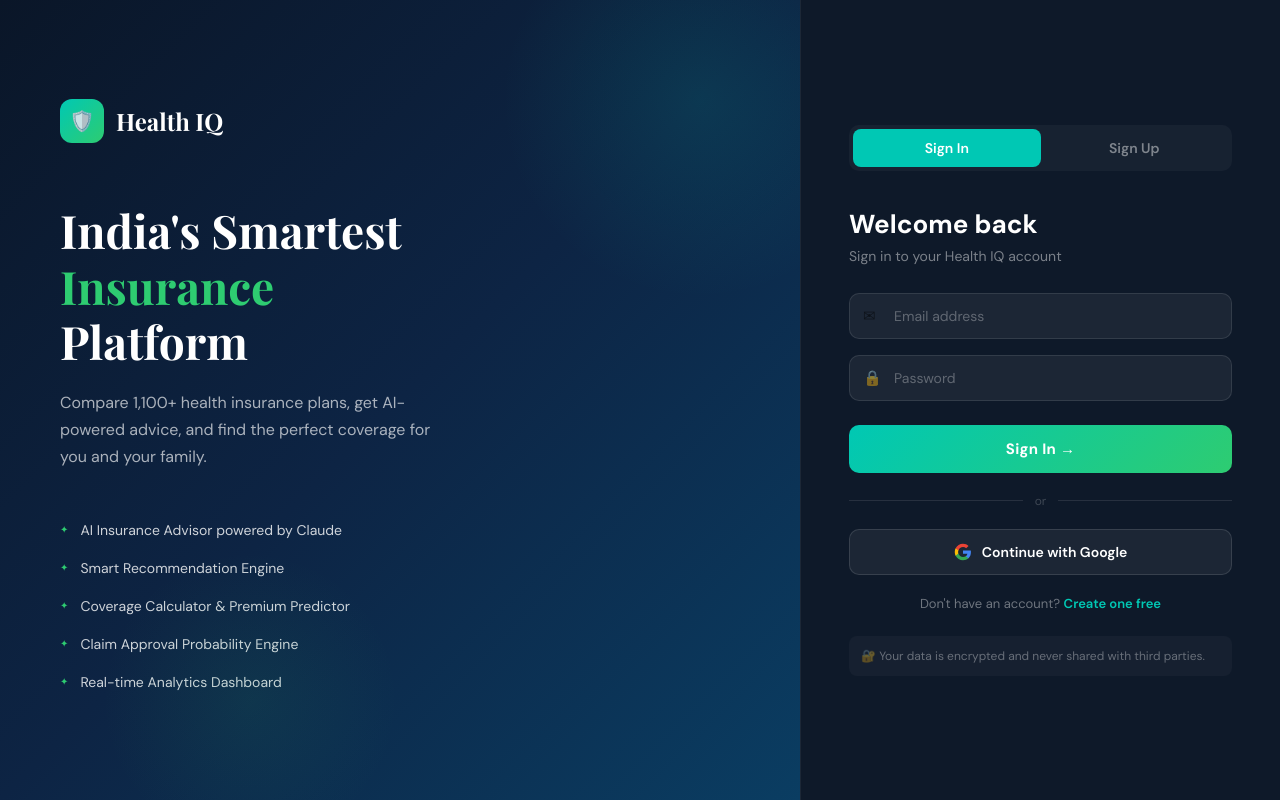
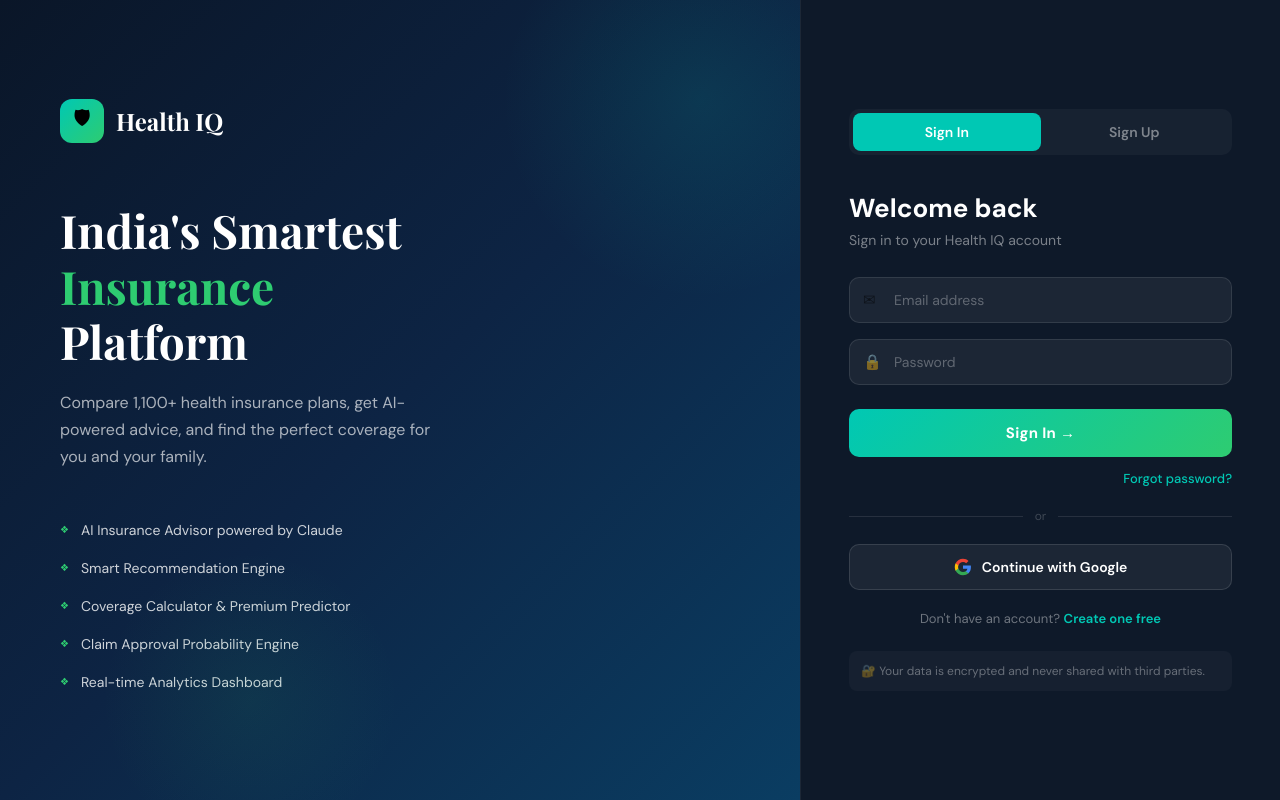
Before and after one commit to nayaksubhamprasad8-ux/HEALTH---IQ, a Flask app: page /login in a window 1280 px wide. Run offline with Flask 3, Linux system fonts and the light colour scheme; some libraries are stand-ins or nearby versions.

```diff
--- a/Health IQ/templates/login.html
+++ b/Health IQ/templates/login.html
@@ -54,7 +54,7 @@
       .left-panel p { color: rgba(255,255,255,0.65); font-size: 16px; line-height: 1.7; max-width: 400px; margin-bottom: 40px; }
       .feature-list { list-style: none; }
       .feature-list li { color: rgba(255,255,255,0.8); padding: 10px 0; display: flex; align-items: center; gap: 12px; font-size: 14px; }
-      .feature-list li::before { content: "✦"; color: #2ecc71; font-size: 10px; }
+      .feature-list li::before { content: "\2756"; color: #2ecc71; font-size: 10px; }
 
       .right-panel {
         width: 480px;
@@ -138,6 +153,20 @@
       .btn-submit:hover { opacity: 0.9; transform: translateY(-1px); }
       .btn-submit:disabled { opacity: 0.6; cursor: not-allowed; transform: none; }
 
+      .forgot-link {
+        text-align: right;
+        margin-top: 10px;
+        margin-bottom: 4px;
+      }
+      .forgot-link a {
+        color: #00c8b4;
+        font-size: 13px;
+        cursor: pointer;
+        text-decoration: none;
+        font-weight: 500;
+      }
+      .forgot-link a:hover { opacity: 0.8; }
+
       .divider {
         display: flex;
         align-items: center;
@@ -195,9 +235,10 @@
     </style>
   </head>
   <body>
+    <!-- LEFT PANEL -->
     <div class="left-panel">
       <div class="brand-mark">
-        <div class="brand-icon">🛡️</div>
+        <div class="brand-icon">&#x1F6E1;</div>
         <span class="brand-text">Health IQ</span>
       </div>
       <h1>India's Smartest<br /><span>Insurance</span><br />Platform</h1>
@@ -211,28 +252,39 @@
       </ul>
     </div>
 
+    <!-- RIGHT PANEL -->
     <div class="right-panel">
-      <!-- TAB ROW -->
+
+      <!-- TAB ROW (hidden on forgot password view) -->
       <div class="tab-row" id="tab-row">
         <button class="active" id="tab-signin" onclick="switchTab('signin')">Sign In</button>
         <button id="tab-signup" onclick="switchTab('signup')">Sign Up</button>
       </div>
 
-      <!-- SIGN IN BOX -->
+      <!-- BACK LINK (shown only on forgot password view) -->
+      <div class="back-link" id="back-link">
+        <a onclick="switchTab('signin')">&#8592; Back to Sign In</a>
+      </div>
+
+      <!-- ───────────── SIGN IN BOX ───────────── -->
       <div id="signin-box" class="auth-box visible">
         <h2>Welcome back</h2>
         <p class="sub">Sign in to your Health IQ account</p>
         <div class="alert" id="signin-alert"></div>
 
         <div class="input-group">
-          <span class="icon">✉</span>
+          <span class="icon">&#x2709;</span>
           <input type="email" id="signin-email" placeholder="Email address" />
         </div>
         <div class="input-group">
-          <span class="icon">🔒</span>
+          <span class="icon">&#x1F512;</span>
           <input type="password" id="signin-password" placeholder="Password" />
         </div>
-        <button class="btn-submit" id="signin-btn" onclick="handleSignIn()">Sign In →</button>
+        <button class="btn-submit" id="signin-btn" onclick="handleSignIn()">Sign In &#8594;</button>
+
+        <div class="forgot-link">
+          <a onclick="switchTab('forgot')">Forgot password?</a>
+        </div>
 
         <div class="divider">or</div>
         <button class="btn-google" id="signin-google-btn" onclick="handleGoogleSignIn('signin-alert')">
@@ -281,9 +333,46 @@
         </button>
 
         <p class="footer-text">Already have an account? <a onclick="switchTab('signin')">Sign in</a></p>
-        <div class="security-note">🔐 Your data is encrypted and never shared with third parties.</div>
+        <div class="security-note">&#x1F510; Your data is encrypted and never shared with third parties.</div>
       </div>
-    </div>
+
+      <!-- ───────────── FORGOT PASSWORD BOX ───────────── -->
+      <div id="forgot-box" class="auth-box">
+        <h2>Reset Password</h2>
+        <p class="sub">Enter your email and we'll send you a reset link</p>
+        <div class="alert" id="forgot-alert"></div>
+
+        <!-- Step 1: email input -->
+        <div id="forgot-form">
+          <div class="input-group">
+            <span class="icon">&#x2709;</span>
+            <input type="email" id="forgot-email" placeholder="Email address" />
+          </div>
+          <button class="btn-submit" id="forgot-btn" onclick="handleForgotPassword()">Send Reset Email &#8594;</button>
+          <p class="footer-text" style="margin-top:16px;">
+            Remember your password? <a onclick="switchTab('signin')">Sign in</a>
+          </p>
+        </div>
+
+        <!-- Step 2: success state (shown after email sent) -->
+        <div id="forgot-success" style="display:none; text-align:center;">
+          <div class="email-sent-icon">&#x2709;</div>
+          <h2 style="margin-bottom:10px;">Check your email</h2>
+          <p class="sub" style="margin-bottom:24px;">
+            We sent a password reset link to<br />
+            <strong id="forgot-sent-to" style="color:white;"></strong>
+          </p>
+          <p style="color:rgba(255,255,255,0.4); font-size:13px; line-height:1.6;">
+            Didn't receive it? Check your spam folder or
+            <a onclick="resetForgotForm()" style="color:#00c8b4; cursor:pointer;">try again</a>.
+          </p>
+          <button class="btn-submit" style="margin-top:24px;" onclick="switchTab('signin')">
+            Back to Sign In
+          </button>
+        </div>
+      </div>
+
+    </div><!-- end .right-panel -->
 
     <!-- ============================================================
          Firebase SDK  (client-side auth only)
@@ -320,141 +409,193 @@
 
       // ── Helpers ─────────────────────────────────────────────────
       function setLoading(btnId, loading, defaultLabel) {
-        const btn   = document.getElementById(btnId);
-        btn.disabled = loading;
-        btn.textContent = loading ? "Please wait…" : defaultLabel;
+        const btn = document.getElementById(btnId);
+        btn.disabled    = loading;
+        btn.textContent = loading ? "Please wait..." : defaultLabel;
       }
 
       function showAlert(id, message, type) {
-        const el    = document.getElementById(id);
+        const el = document.getElementById(id);
         el.textContent = message;
-        el.className   = `alert ${type}`;
+        el.className   = "alert " + type;
       }
 
       function clearAlert(id) {
-        const el  = document.getElementById(id);
+        const el = document.getElementById(id);
         el.className   = "alert";
         el.textContent = "";
       }
 
-      /**
-       * sendTokenToFlask
-       * ─────────────────
-       * Gets a fresh Firebase ID token for the signed-in user, POSTs it
-       * to /api/firebase-login, and follows the redirect Flask returns.
-       * On error it calls showAlert(alertId, ...) so the user sees feedback.
-       */
+      // ── Send ID token to Flask after successful Firebase auth ────
       async function sendTokenToFlask(user, alertId) {
         let idToken;
         try {
-          // forceRefresh=false is fine; the token is brand-new after sign-in
           idToken = await user.getIdToken(false);
         } catch (e) {
-          showAlert(alertId, "⚠ Could not get session token. Please try again.", "error");
+          showAlert(alertId, "Could not get session token. Please try again.", "error");
           return;
         }
-
         try {
-          const res = await fetch("/api/firebase-login", {
+          const res  = await fetch("/api/firebase-login", {
             method:  "POST",
             headers: { "Content-Type": "application/json" },
             body:    JSON.stringify({ idToken }),
           });
-
           const json = await res.json();
-
           if (!res.ok) {
-            showAlert(alertId, `⚠ ${json.error || "Server error. Please try again."}`, "error");
+            showAlert(alertId, json.error || "Server error. Please try again.", "error");
             return;
           }
-
-          // Flask returns { "redirect": "/home" }
           window.location.href = json.redirect || "/home";
         } catch (networkErr) {
-          showAlert(alertId, "⚠ Network error. Please check your connection.", "error");
+          showAlert(alertId, "Network error. Please check your connection.", "error");
         }
       }
 
-      // ── Sign Up (email / password) ───────────────────────────────
+      // ── Sign Up ──────────────────────────────────────────────────
       window.handleSignUp = async function () {
         const name     = document.getElementById("signup-name").value.trim();
         const email    = document.getElementById("signup-email").value.trim();
         const password = document.getElementById("signup-password").value;
 
         if (!name || !email || !password)
-          return showAlert("signup-alert", "⚠ Please fill in all fields.", "error");
+          return showAlert("signup-alert", "Please fill in all fields.", "error");
         if (password.length < 8)
-          return showAlert("signup-alert", "⚠ Password must be at least 8 characters.", "error");
+          return showAlert("signup-alert", "Password must be at least 8 characters.", "error");
 
         clearAlert("signup-alert");
-        setLoading("signup-btn", true, "Create Account →");
+        setLoading("signup-btn", true, "Create Account");
 
         try {
           const cred = await createUserWithEmailAndPassword(auth, email, password);
           await updateProfile(cred.user, { displayName: name });
-          // Hand off to Flask
           await sendTokenToFlask(cred.user, "signup-alert");
         } catch (err) {
-          setLoading("signup-btn", false, "Create Account →");
+          setLoading("signup-btn", false, "Create Account");
           const msg = {
-            "auth/email-already-in-use": "⚠ This email is already registered. Please sign in.",
-            "auth/invalid-email":        "⚠ Invalid email address.",
-            "auth/weak-password":        "⚠ Password is too weak.",
-          }[err.code] || "⚠ Something went wrong. Please try again.";
+            "auth/email-already-in-use": "This email is already registered. Please sign in.",
+            "auth/invalid-email":        "Invalid email address.",
+            "auth/weak-password":        "Password is too weak.",
+          }[err.code] || "Something went wrong. Please try again.";
           showAlert("signup-alert", msg, "error");
         }
       };
 
-      // ── Sign In (email / password) ───────────────────────────────
+      // ── Sign In ──────────────────────────────────────────────────
       window.handleSignIn = async function () {
         const email    = document.getElementById("signin-email").value.trim();
         const password = document.getElementById("signin-password").value;
 
         if (!email || !password)
-          return showAlert("signin-alert", "⚠ Please enter your email and password.", "error");
+          return showAlert("signin-alert", "Please enter your email and password.", "error");
 
         clearAlert("signin-alert");
-        setLoading("signin-btn", true, "Sign In →");
+        setLoading("signin-btn", true, "Sign In");
 
         try {
           const cred = await signInWithEmailAndPassword(auth, email, password);
-          // Hand off to Flask
           await sendTokenToFlask(cred.user, "signin-alert");
         } catch (err) {
-          setLoading("signin-btn", false, "Sign In →");
+          setLoading("signin-btn", false, "Sign In");
           const msg = {
-            "auth/user-not-found":    "⚠ No account found with this email.",
-            "auth/wrong-password":    "⚠ Incorrect password.",
-            "auth/invalid-email":     "⚠ Invalid email address.",
-            "auth/too-many-requests": "⚠ Too many attempts. Try again later.",
-            "auth/invalid-credential":"⚠ Incorrect email or password.",
-          }[err.code] || "⚠ Sign in failed. Please try again.";
+            "auth/user-not-found":     "No account found with this email.",
+            "auth/wrong-password":     "Incorrect password.",
+            "auth/invalid-email":      "Invalid email address.",
+            "auth/too-many-requests":  "Too many attempts. Try again later.",
+            "auth/invalid-credential": "Incorrect email or password.",
+          }[err.code] || "Sign in failed. Please try again.";
           showAlert("signin-alert", msg, "error");
         }
       };
 
-      // ── Google Sign-In / Sign-Up ─────────────────────────────────
-      window.handleGoogleSignIn = async function (alertId = "signin-alert") {
+      // ── Google Sign-In ───────────────────────────────────────────
+      window.handleGoogleSignIn = async function (alertId) {
+        alertId = alertId || "signin-alert";
         try {
           const cred = await signInWithPopup(auth, googleProvider);
-          // Hand off to Flask
           await sendTokenToFlask(cred.user, alertId);
         } catch (err) {
           if (err.code !== "auth/popup-closed-by-user") {
-            showAlert(alertId, "⚠ Google sign in failed. Please try again.", "error");
+            showAlert(alertId, "Google sign in failed. Please try again.", "error");
           }
         }
       };
+
+      // ── Forgot Password ──────────────────────────────────────────
+      window.handleForgotPassword = async function () {
+        const email = document.getElementById("forgot-email").value.trim();
+
+        if (!email)
+          return showAlert("forgot-alert", "Please enter your email address.", "error");
+
+        clearAlert("forgot-alert");
+        setLoading("forgot-btn", true, "Send Reset Email");
+
+        try {
+          await sendPasswordResetEmail(auth, email);
+
+          // Show success state
+          document.getElementById("forgot-form").style.display    = "none";
+          document.getElementById("forgot-success").style.display = "block";
+          document.getElementById("forgot-sent-to").textContent   = email;
+
+        } catch (err) {
+          setLoading("forgot-btn", false, "Send Reset Email");
+          const msg = {
+            "auth/user-not-found":  "No account found with this email address.",
+            "auth/invalid-email":   "Please enter a valid email address.",
+            "auth/too-many-requests": "Too many requests. Please try again later.",
+          }[err.code] || "Something went wrong. Please try again.";
+          showAlert("forgot-alert", msg, "error");
+        }
+      };
+
+      // Reset the forgot password form back to initial state
+      window.resetForgotForm = function () {
+        document.getElementById("forgot-form").style.display    = "block";
+        document.getElementById("forgot-success").style.display = "none";
+        document.getElementById("forgot-email").value           = "";
+        clearAlert("forgot-alert");
+        const btn = document.getElementById("forgot-btn");
+        btn.disabled    = false;
+        btn.textContent = "Send Reset Email";
+      };
+
     </script>
 
     <script>
       function switchTab(tab) {
-        document.getElementById("signin-box").classList.remove("visible");
-        document.getElementById("signup-box").classList.remove("visible");
-        document.getElementById("tab-signin").classList.remove("active");
-        document.getElementById("tab-signup").classList.remove("active");
-        document.getElementById(tab + "-box").classList.add("visible");
-        document.getElementById("tab-" + tab).classList.add("active");
+        // Hide all boxes
+        ["signin", "signup", "forgot"].forEach(function(t) {
+          var box = document.getElementById(t + "-box");
+          if (box) box.classList.remove("visible");
+        });
+
+        // Show the selected box
+        var target = document.getElementById(tab + "-box");
+        if (target) target.classList.add("visible");
+
+        // Toggle tab row vs back link
+        var tabRow  = document.getElementById("tab-row");
+        var backLink = document.getElementById("back-link");
+
+        if (tab === "forgot") {
+          tabRow.style.display   = "none";
+          backLink.style.display = "block";
+          // Reset forgot form to clean state when opening
+          window.resetForgotForm();
+        } else {
+          tabRow.style.display   = "flex";
+          backLink.style.display = "none";
+
+          // Update active tab button
+          ["signin", "signup"].forEach(function(t) {
+            var btn = document.getElementById("tab-" + t);
+            if (btn) btn.classList.remove("active");
+          });
+          var activeBtn = document.getElementById("tab-" + tab);
+          if (activeBtn) activeBtn.classList.add("active");
+        }
       }
     </script>
   </body>
```
Also changed, not shown: other parts of Health IQ/templates/login.html (+33 -7 lines).
